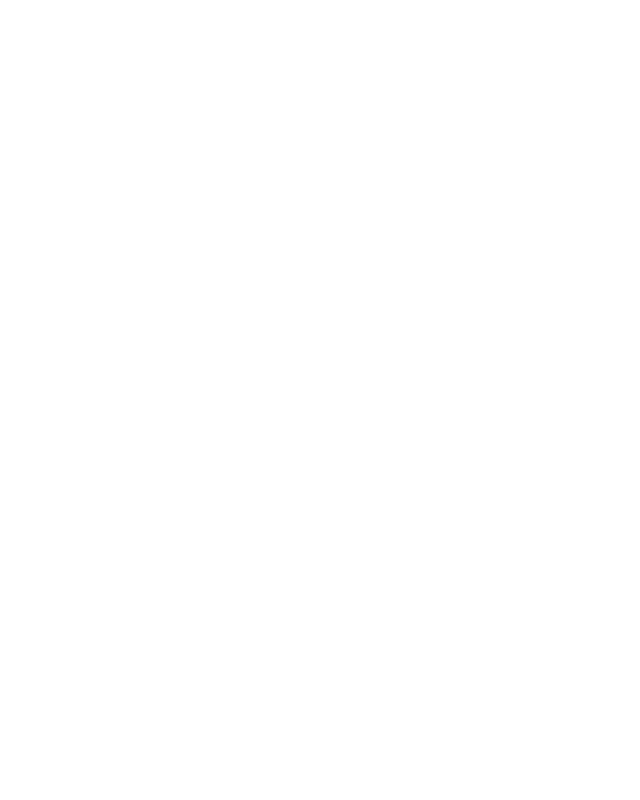
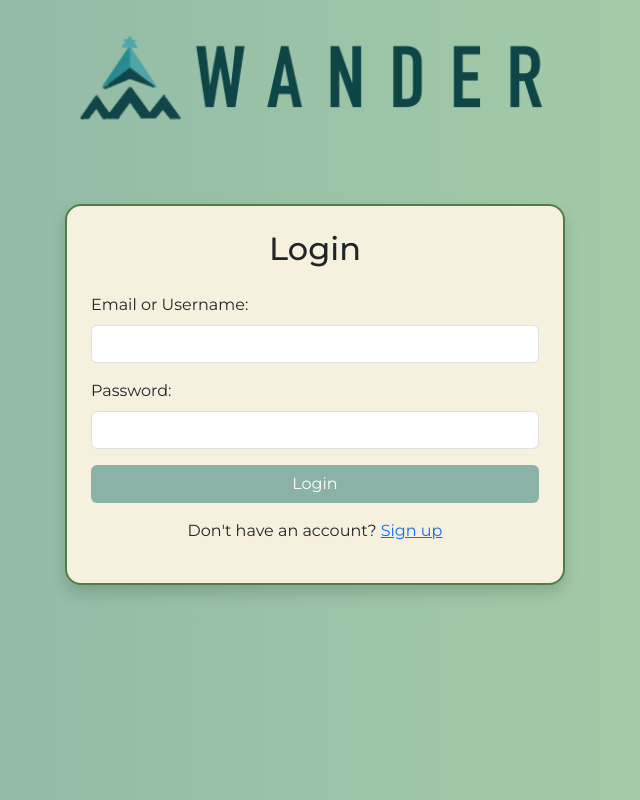
Before and after one commit to tim56rus/travel-guide, a React (Vite) app in the folder frontend/: page /login in a window 1280 px wide. Before the commit this address had no page. Shown: the whole page, without its empty margins (325-965 px from the left). Built offline with nearby package versions, Linux system fonts and the light colour scheme; no server answers.

Commit message:
trying to fix the hover on the cards

```diff
--- a/frontend/src/App.tsx
+++ b/frontend/src/App.tsx
@@ -16,6 +16,7 @@
     <Router>
       <Routes>
         <Route path="/" element={<Login />} />
+        <Route path="/login" element={<Login/>} />
         <Route path="/signup" element={<Signup />} />
         <Route path="/account" element={<Account />}/>
         <Route path="/MyTrips" element={<MyTripsPage />} />
--- a/frontend/src/components/DoLogin.tsx
+++ b/frontend/src/components/DoLogin.tsx
@@ -1,6 +1,7 @@
 import { useState, useEffect, FormEvent, ChangeEvent } from "react";
 import { Link, useNavigate } from "react-router-dom";
 import logo from '../assets/WanderLogo.png'
+import '../css/TripDetails.css';
 
 function DoLogin() {
   const [login, setLogin] = useState<string>(""); //for email or username
@@ -71,7 +72,7 @@
         />
       </div>
       <div
-        className="card shadow p-4"
+        className="trip-container max-w-5xl mx-auto p-6 rounded-xl shadow space-y-8"
         style={{ width: "100%", maxWidth: "500px", backgroundColor: "#F6F1DE" }}
       >
         <h2 className="text-center mb-4">Login</h2>
--- a/frontend/src/components/DoSignup.tsx
+++ b/frontend/src/components/DoSignup.tsx
@@ -1,6 +1,7 @@
 import { useState, FormEvent, ChangeEvent } from "react";
 import { Link, useNavigate } from "react-router-dom";
 import logo from '../assets/WanderLogo.png'
+import '../css/TripDetails.css';
 
 function DoSignup() {
   const [firstName, setFirstName] = useState<string>("");
@@ -65,7 +66,7 @@
         />
       </div>
       <div
-        className="card shadow p-4"
+        className="trip-container max-w-5xl mx-auto p-6 rounded-xl shadow space-y-8"
         style={{ width: "100%", maxWidth: "500px", backgroundColor: "#F6F1DE" }}
       >
         <h2 className="text-center mb-4">Sign Up</h2>
--- a/frontend/src/pages/Account.tsx
+++ b/frontend/src/pages/Account.tsx
@@ -1,6 +1,7 @@
 import React, { useState } from "react";
 import { Link } from "react-router-dom";
 import logo from "../assets/WanderImg.png";
+import '../css/TripDetails.css';
 
 function Account() {
   const [firstName, setFirstName] = useState("");
@@ -62,7 +63,7 @@
   return (
     <div className="d-flex justify-content-center align-items-center vh-100">
       <div
-        className="card shadow p-4"
+        className="trip-container max-w-5xl mx-auto p-6 rounded-xl shadow space-y-8"
         style={{ width: "100%", maxWidth: "600px", backgroundColor: "#F6F1DE" }}
       >
         <div className="d-flex justify-content-between align-items-center mb-4">
```
